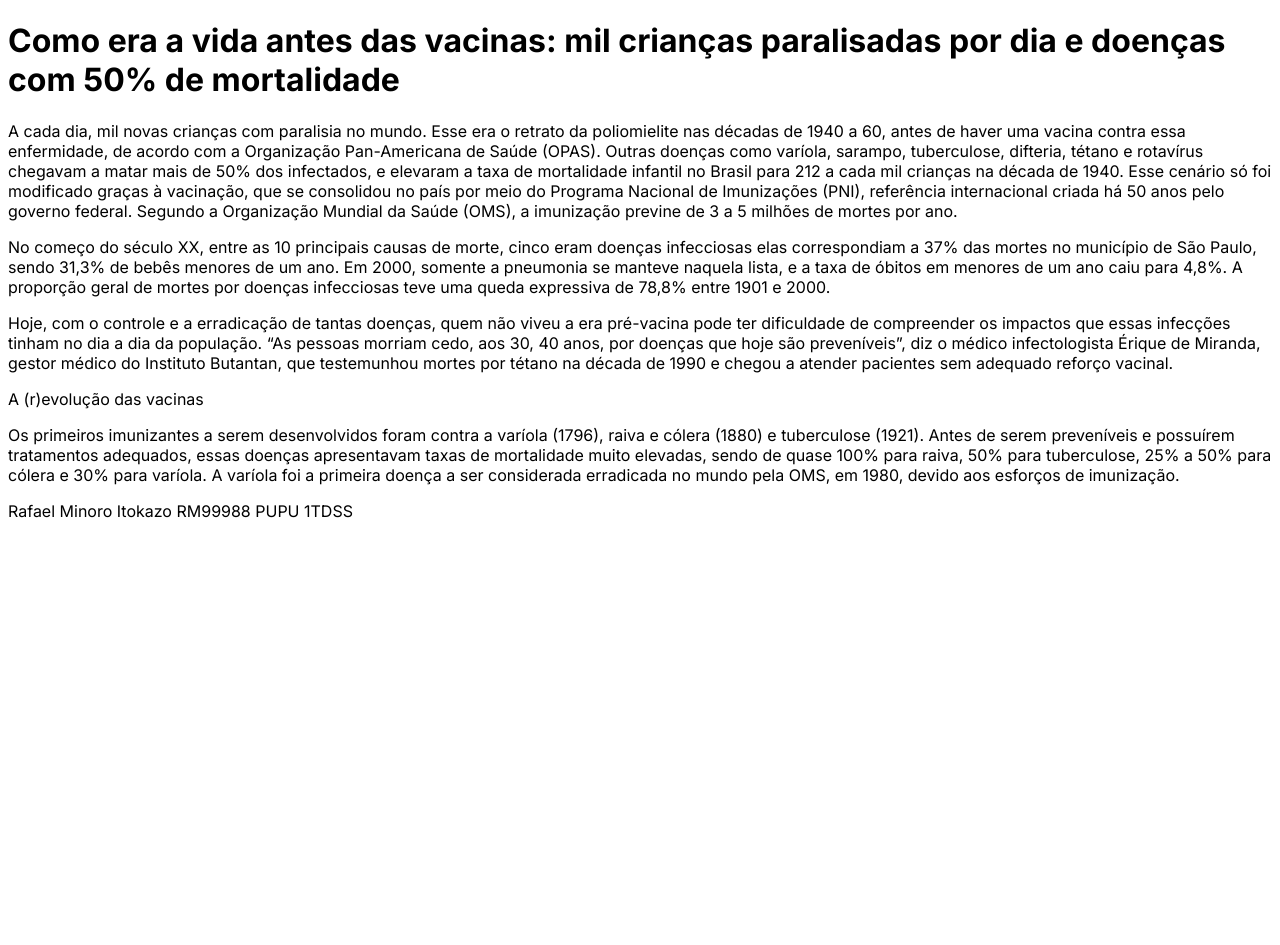
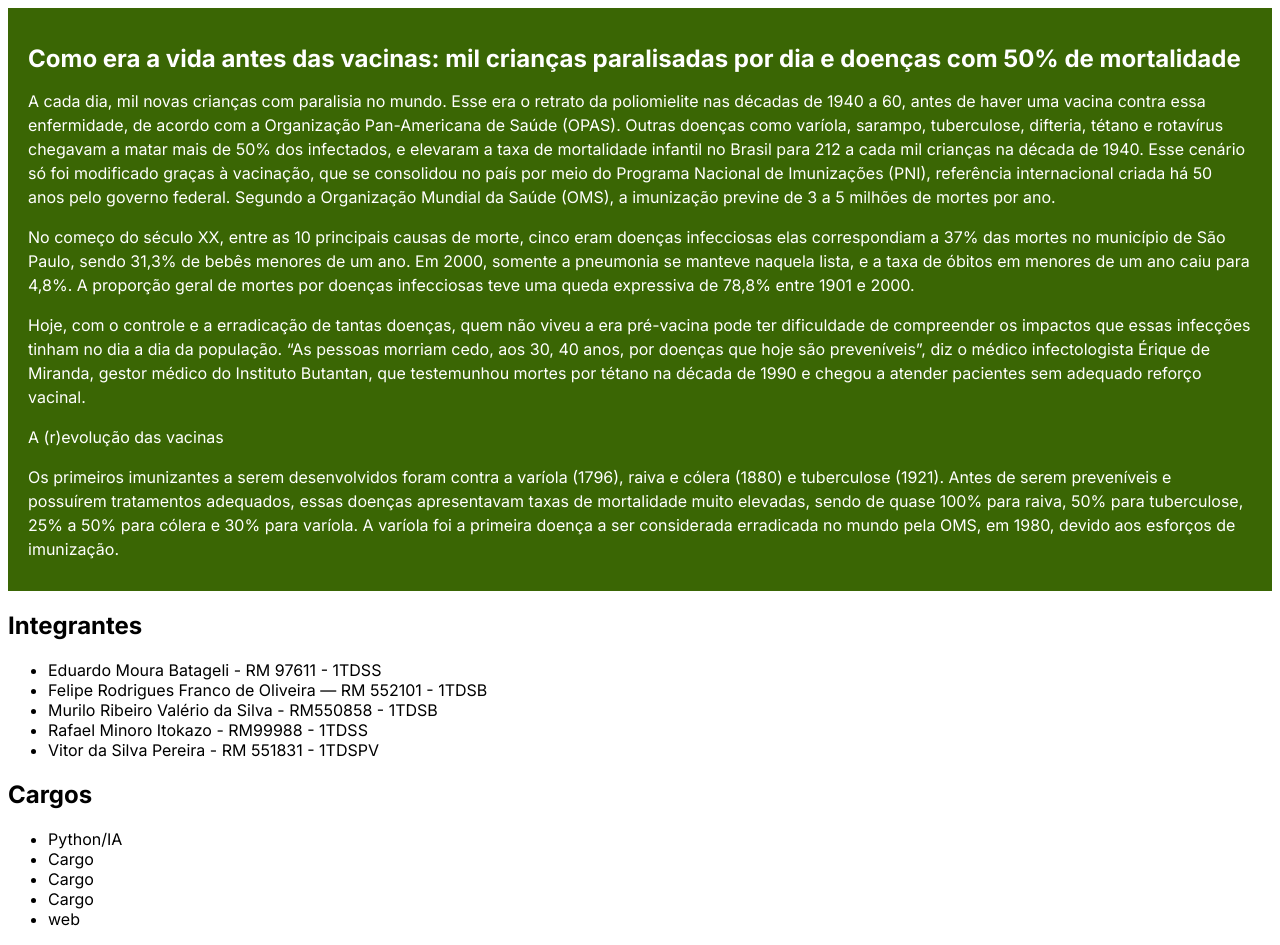
Before and after one commit to Rminoro/gs_web_final, a Next.js app: page /menu/mortalidade in a window 1280 px wide. Before the commit the page ends 800 px from the top, so only its background shows below. Built offline with nearby package versions, Linux system fonts and the light colour scheme.

Commit message:
estilização

```diff
--- /dev/null
+++ b/src/app/menu/mortalidade/mortalidade.module.scss
@@ -0,0 +1,17 @@
+// mortalidade.module.scss
+.mortalidade {
+    background-color: #3a6604;
+    padding: 20px;
+    color: white;
+
+    h1 {
+      font-size: 24px;
+      font-weight: bold;
+      margin-bottom: 15px;
+    }
+
+    p {
+      margin-bottom: 10px;
+      line-height: 1.5;
+    }
+  }
--- a/src/app/menu/mortalidade/page.jsx
+++ b/src/app/menu/mortalidade/page.jsx
@@ -1,8 +1,9 @@
 import Link from "next/link";
+import styles from "./mortalidade.module.scss";
 
 export default function Mortalidade() {
-    return (
-    <div>
+  return (
+    <div className={styles.mortalidade}>
         <h1>
         Como era a vida antes das vacinas: mil crianças paralisadas por dia e doenças com 50% de mortalidade
         </h1>
--- a/src/components/rodape/rodape.jsx
+++ b/src/components/rodape/rodape.jsx
@@ -3,10 +3,29 @@ import React from 'react'
 
 export default function Rodape() {
   return (
+    <footer>
     <div>
-      <footer>
-        <p>Rafael Minoro Itokazo RM99988 PUPU 1TDSS</p>
-      </footer>
+        <h2>Integrantes</h2>
+        <ul>
+          <li>Eduardo Moura Batageli - RM 97611 - 1TDSS</li>
+          <li>Felipe Rodrigues Franco de Oliveira — RM 552101 - 1TDSB</li>
+          <li>Murilo Ribeiro Valério da Silva - RM550858 - 1TDSB</li>
+          <li>Rafael Minoro Itokazo - RM99988 - 1TDSS</li>
+          <li>Vitor da Silva Pereira - RM 551831 - 1TDSPV</li>
+        </ul>
+
     </div>
+    <div>
+    <h2>Cargos</h2>
+        <ul>
+          <li>Python/IA</li>
+          <li>Cargo</li>
+          <li>Cargo</li>
+          <li>Cargo</li>
+          <li>web</li>
+
+        </ul>
+    </div>
+    </footer>
   )
 }
```
